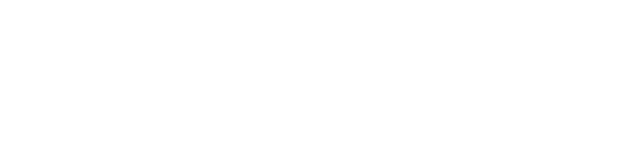
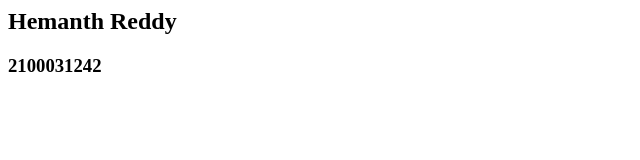
Before and after one commit to HemanthReddy42/Hemanth, a plain HTML site: page index.html in a window 1280 px wide. Shown: the whole page, without its empty margins (0-640 px from the left). Drawn offline with Linux system fonts and the light colour scheme.

Commit message:
Add name and id

```diff
--- a/index.html
+++ b/index.html
@@ -5,5 +5,8 @@
     <meta name="viewport" content="width=device-width, initial-scale=1.0" />
     <title>About me</title>
   </head>
-  <body></body>
+  <body>
+    <h2>Hemanth Reddy</h2>
+    <h3>2100031242</h3>
+  </body>
 </html>
```
